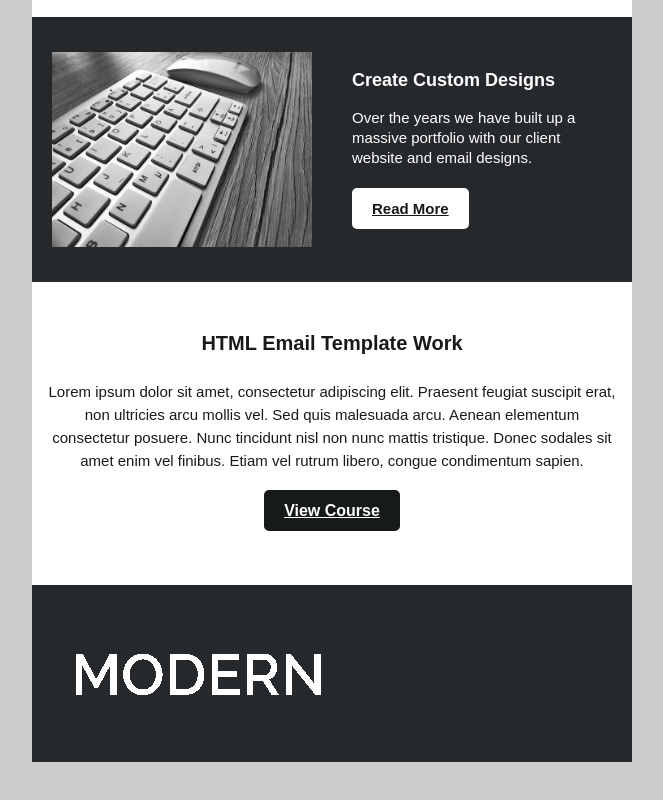
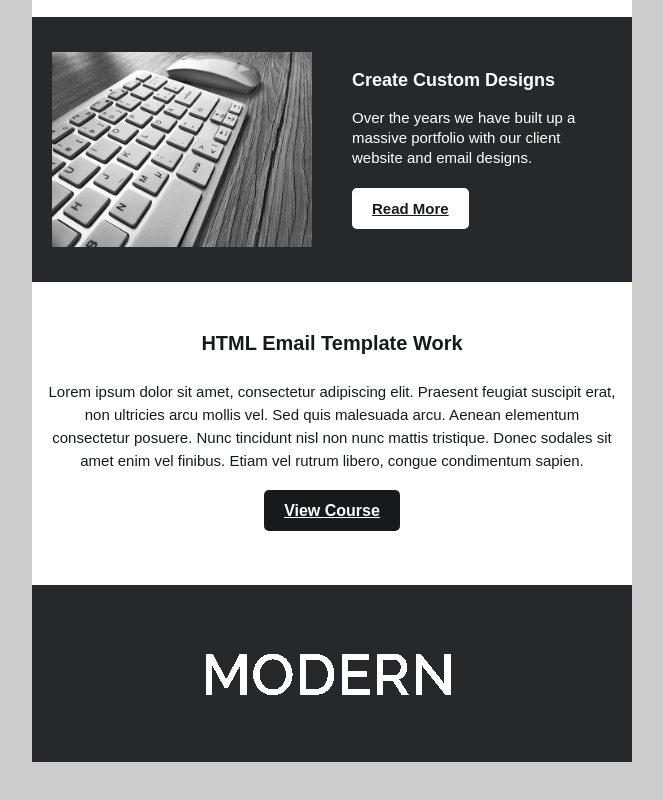
Before and after one commit to adam9417/ModernHTMLEmail, a plain HTML site: page index.html in a window 1280 px wide. Shown: the part 750-1550 px from the top of the page, without its empty margins (308-971 px from the left). Drawn offline with Linux system fonts and the light colour scheme.

Commit message:
Footer text align fix

```diff
--- a/index.html
+++ b/index.html
@@ -353,7 +353,7 @@
           <td style="background-color: #26292b ">
             <table width="100%">
               <tr>
-                <td style="text align: center; padding: 45px 20px; background-color: #26292b">
+                <td style="text-align: center; padding: 45px 20px; background-color: #26292b">
                   <a href="#"><img src="img/modern-white.png" alt=""></a>
                 </td>
               </tr>
```
